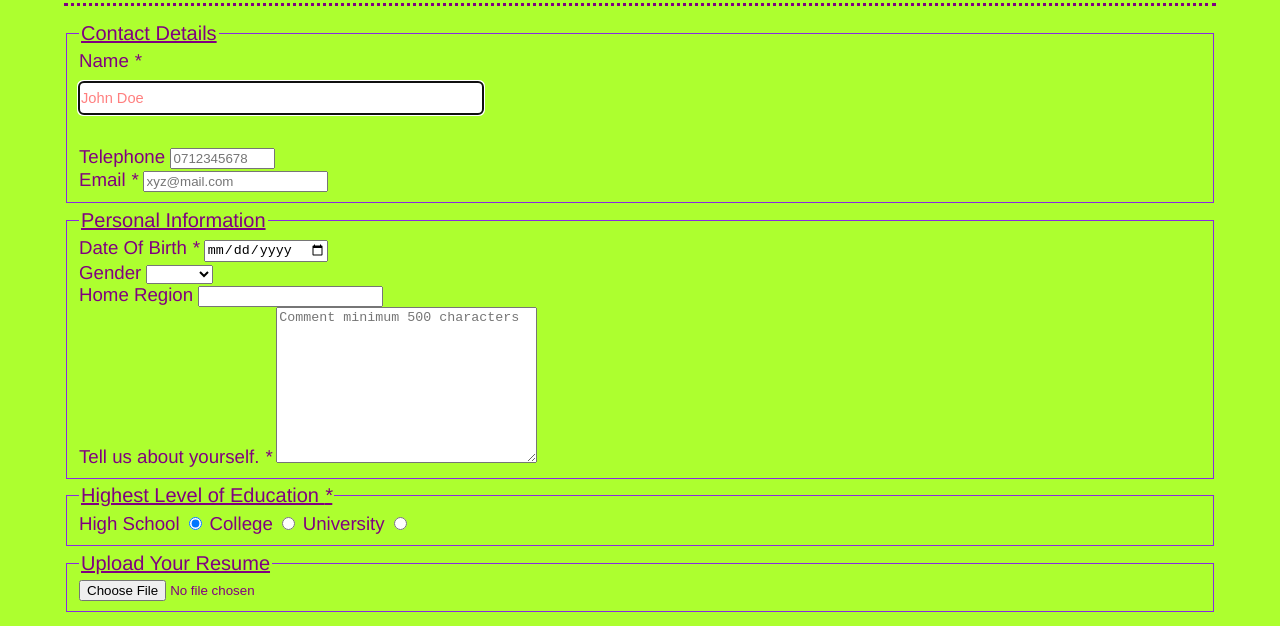
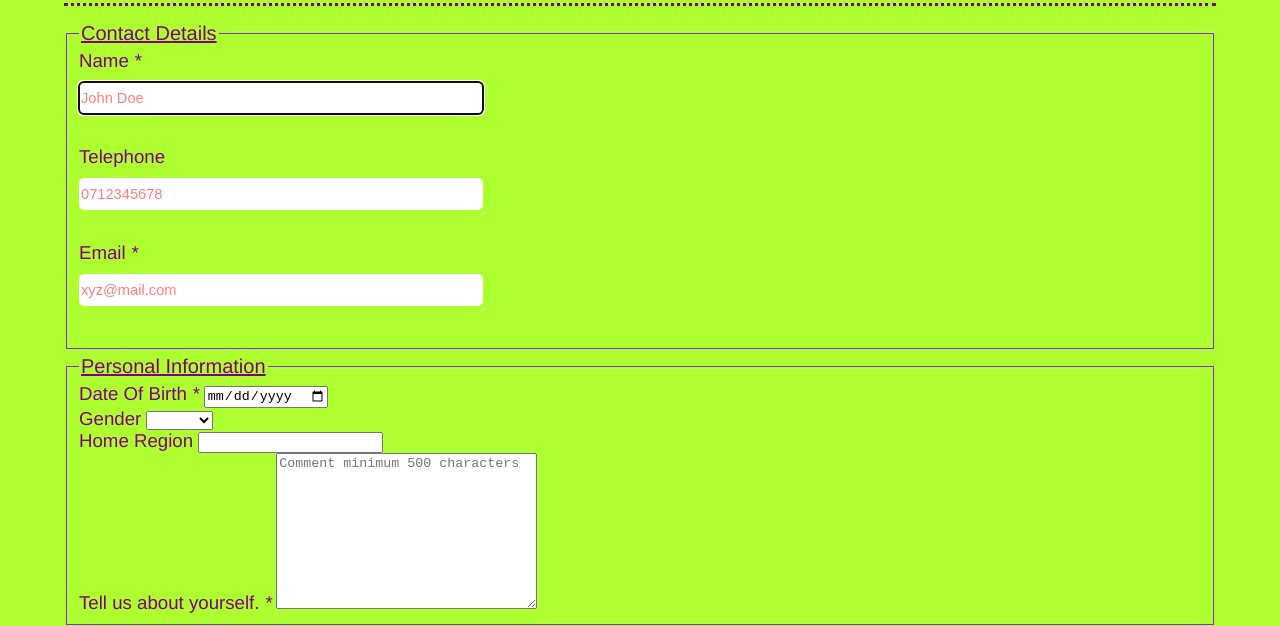
Before and after one commit to riccdigital/formpage, a plain HTML site: page index.html in a window 1280 px wide. Shown: the part 190-816 px from the top of the page. Drawn offline with Linux system fonts and the light colour scheme.

Commit message:
contact details complete css

```diff
--- a/index.html
+++ b/index.html
@@ -46,7 +46,7 @@
             required
           /><br />
         </div>
-
+        <div class="name-item">
         <label for="telephone">Telephone</label>
         <input
           type="tel"
@@ -55,9 +55,11 @@
           size="10"
           maxlength="10"
         /><br />
-
+      </div>
+      <div class="name-item">
         <label for="email">Email <em>*</em></label>
         <input type="email" id="email" placeholder="xyz@mail.com" required />
+      </div>
       </fieldset>
       <!--Personal Info-->
       <fieldset id="personal">
--- a/style.css
+++ b/style.css
@@ -110,14 +110,14 @@ label{
     grid-template-rows: 1fr 1fr 1fr;
 }
 
-#name{
+#name, #telephone, #email{
     width: 400px;
     height: 30px;
     border-radius: 5px;
     border: none;
 }
 
-#name::placeholder{
+input::placeholder{
     font-size: 11pt;
     color: red;
     opacity: 0.5;
```
